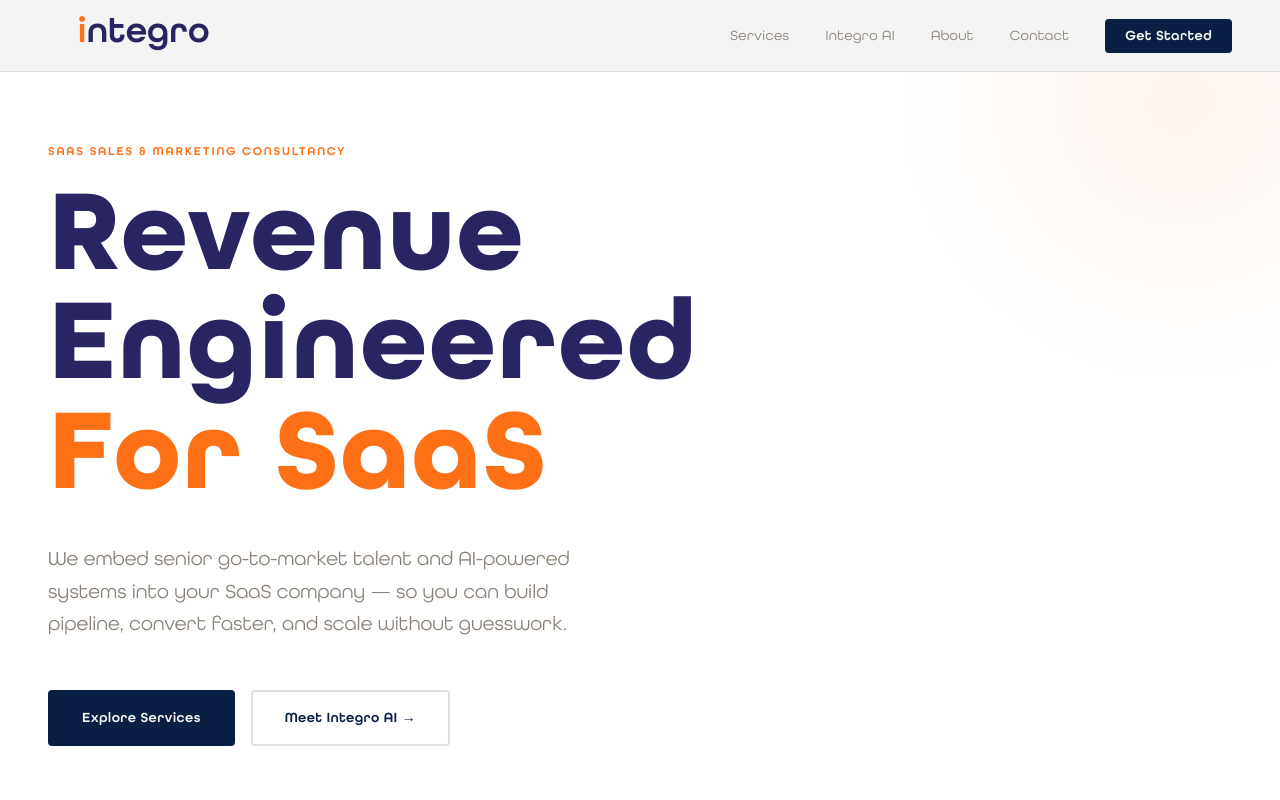
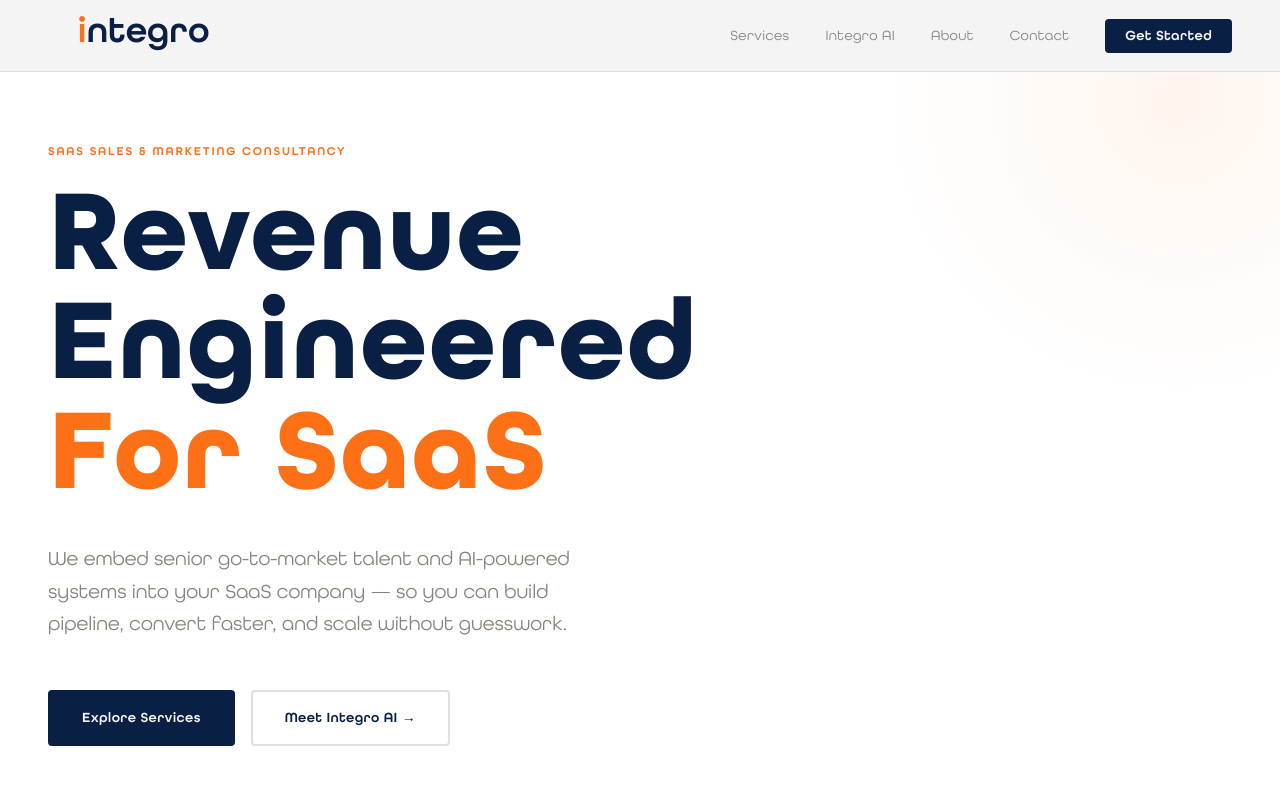
Before and after one commit to ja1barra/integro-website, a Next.js app: page / in a window 1280 px wide. Shown: the top 800 px of the page. Built offline with nearby package versions, Linux system fonts and the light colour scheme.

Commit message:
Update remaining hardcoded old ink color to navy blue (#0a1f44)
Updates globals.css body color, and logo fill in Nav and Footer SVGs.

https://claude.ai/code/session_012T45Qhjrr5QsnMKezXE7MT

```diff
--- a/app/globals.css
+++ b/app/globals.css
@@ -68,7 +68,7 @@
   body {
     font-family: 'AllRoundGothic-Book', sans-serif;
     background-color: #ffffff;
-    color: #292562;
+    color: #0a1f44;
     -webkit-font-smoothing: antialiased;
     -moz-osx-font-smoothing: grayscale;
     overflow-x: hidden;
--- a/components/Footer.tsx
+++ b/components/Footer.tsx
@@ -25,7 +25,7 @@ function IntegroLogo({ height }: { height: number }) {
         <tspan
           fontFamily="AllRoundGothic-Demi, sans-serif"
           fontSize="190"
-          fill="#292562"
+          fill="#0a1f44"
           xmlSpace="preserve"
         >
           ntegro
--- a/components/Nav.tsx
+++ b/components/Nav.tsx
@@ -35,7 +35,7 @@ function IntegroLogo({ height }: { height: number }) {
         <tspan
           fontFamily="AllRoundGothic-Demi, sans-serif"
           fontSize="190"
-          fill="#292562"
+          fill="#0a1f44"
           xmlSpace="preserve"
         >
           ntegro
```
